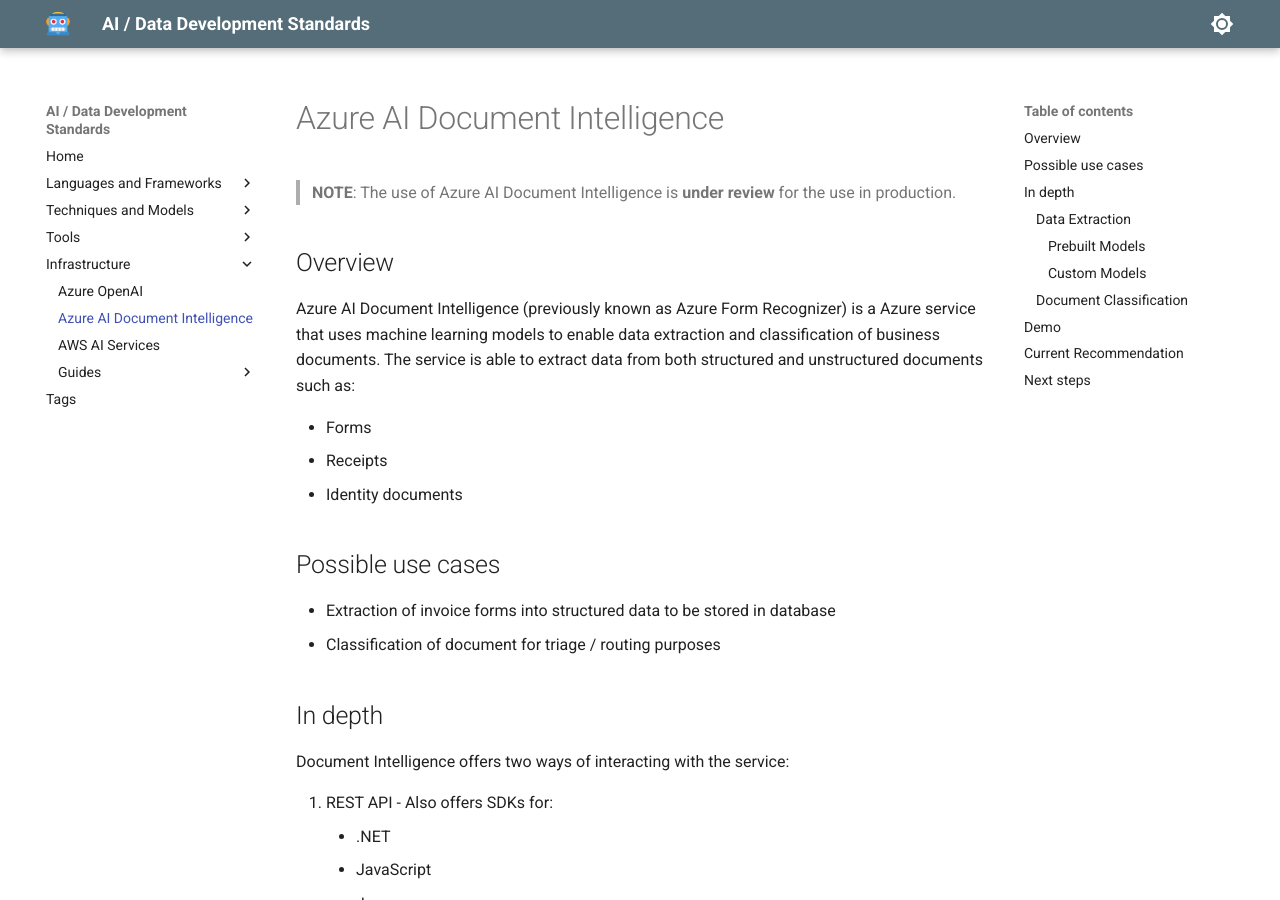
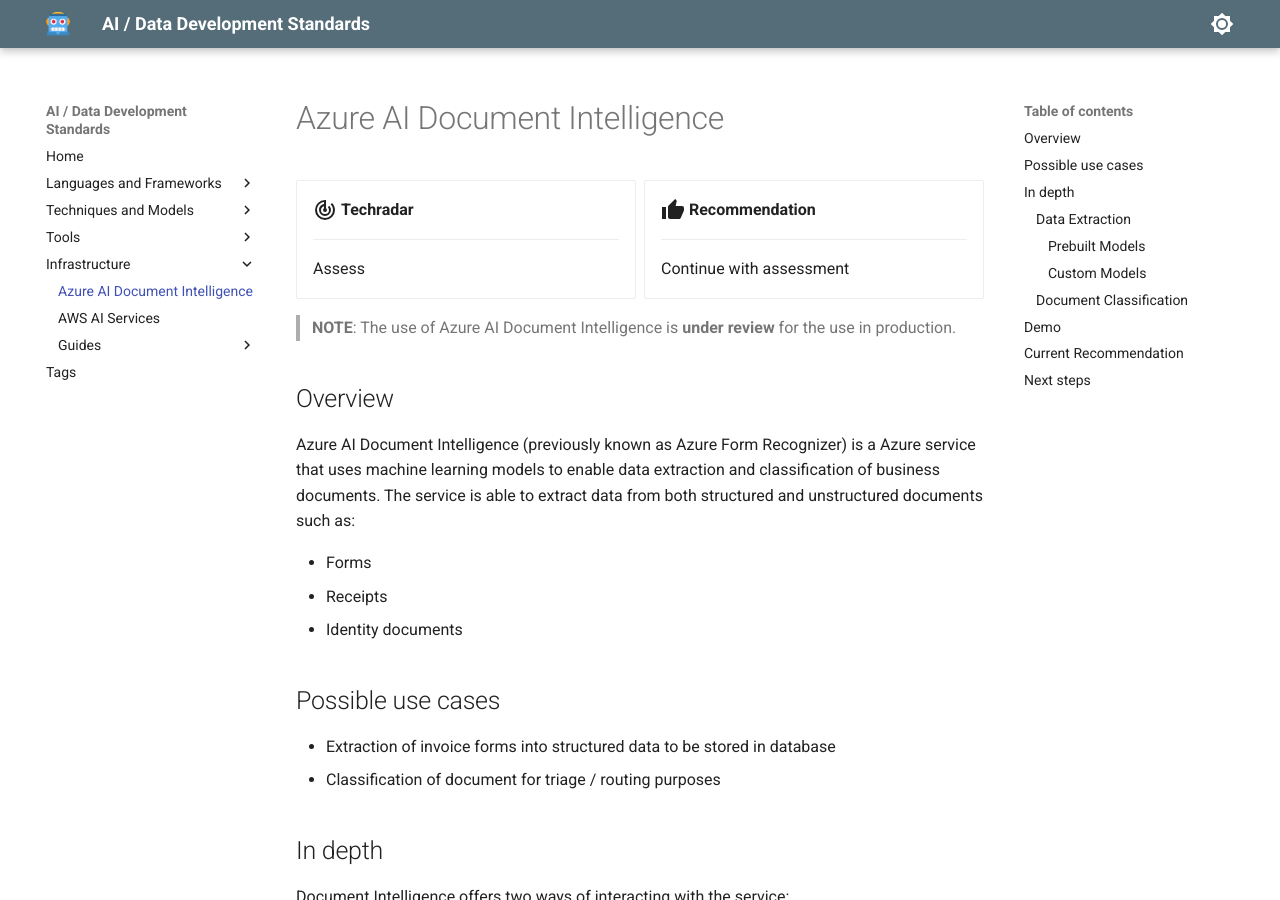
Before and after one commit to DEFRA/ai-data-development-standards, an MkDocs documentation site: the page built from docs/infrastructure/azure-ai-document-intelligence.md, in a window 1280 px wide and 900 px high. Built offline with MkDocs 1.6.1 and Material for MkDocs 9.7.7, drawn with Linux system fonts in a browser that asks for light colours.

```diff
--- a/docs/infrastructure/azure-ai-document-intelligence.md
+++ b/docs/infrastructure/azure-ai-document-intelligence.md
@@ -1,4 +1,20 @@
 # Azure AI Document Intelligence
+
+<div class="grid cards" markdown>
+
+-   :material-radar:{ .lg .middle } __Techradar__
+
+    ---
+
+    Assess
+
+-   :material-thumb-up:{ .lg .middle } __Recommendation__
+
+    ---
+
+    Continue with assessment
+
+</div>
 
 > **NOTE**: The use of Azure AI Document Intelligence is **under review** for the use in production.
 
--- a/mkdocs.yml
+++ b/mkdocs.yml
@@ -28,6 +28,9 @@ markdown_extensions:
       anchor_linenums: true
       line_spans: __span
       pygments_lang_class: true
+  - pymdownx.emoji:
+      emoji_index: !!python/name:material.extensions.emoji.twemoji
+      emoji_generator: !!python/name:material.extensions.emoji.to_svg
   - pymdownx.inlinehilite
   - pymdownx.snippets
   - pymdownx.superfences
@@ -49,7 +52,6 @@ nav:
       - LangFuse: tools/archived/langfuse.md
       - LangSmith: tools/archived/langsmith.md
   - Infrastructure:
-    - Azure OpenAI: infrastructure/azure-openai.md
     - Azure AI Document Intelligence: infrastructure/azure-ai-document-intelligence.md
     - AWS AI Services: infrastructure/aws_ai.md
     - Guides:
```
Also changed, not shown: docs/languages-frameworks/haystack.md (+16 -0 lines), docs/tools/in-review/ollama.md (+16 -0 lines), docs/infrastructure/azure-openai.md (deleted).
